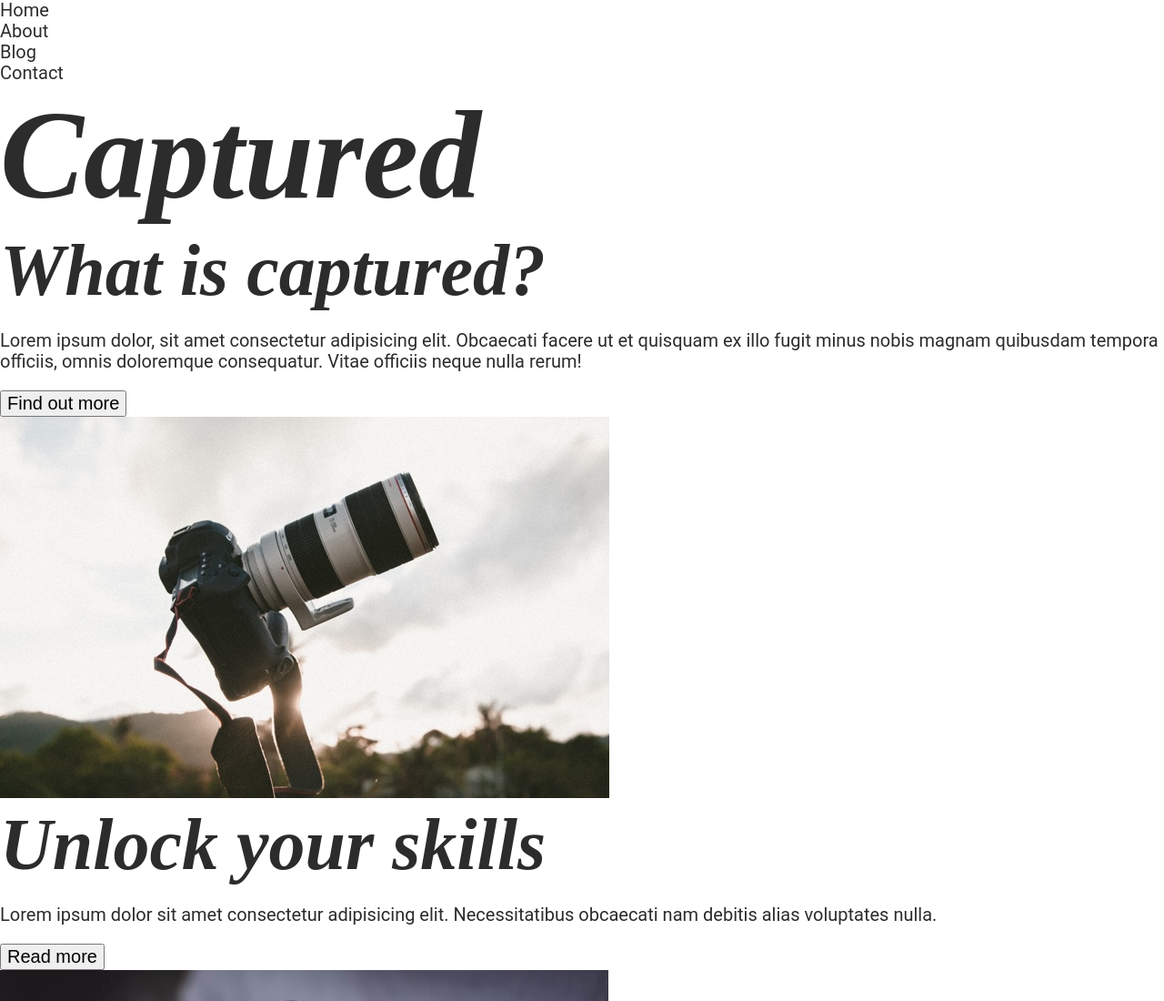
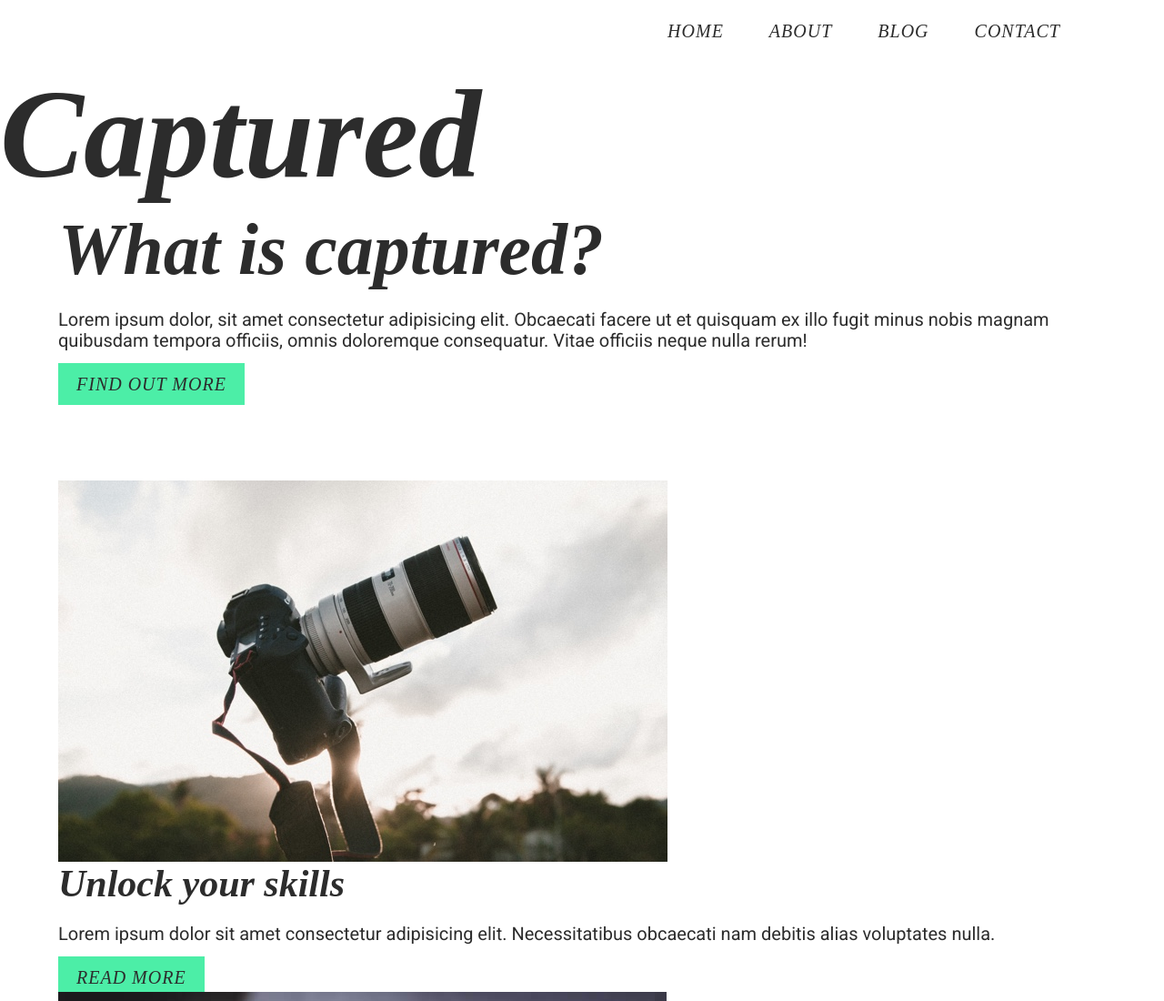
Before and after one commit to Kwabena2K/kwabenaOsei-Project1, a plain HTML site: page index.html in a window 1280 px wide. Shown: the top 1100 px of the page at 91% size. Drawn offline with nearby package versions, Linux system fonts and the light colour scheme; files that its build step writes are made by us from their sources; a web font is replaced by a local one.

Commit message:
Added baseStyles and completed navbar

```diff
--- a/index.html
+++ b/index.html
@@ -5,8 +5,11 @@
     <meta charset="UTF-8">
     <meta http-equiv="X-UA-Compatible" content="IE=edge">
     <meta name="viewport" content="width=device-width, initial-scale=1.0">
+    <link rel="preconnect" href="https://fonts.googleapis.com">
+    <link rel="preconnect" href="https://fonts.gstatic.com" crossorigin>
+    <link href="https://fonts.googleapis.com/css2?family=Playfair+Display:ital,wght@1,700&family=Roboto&display=swap" rel="stylesheet">
     <title>KwabenaOsei-Project1</title>
-    <link rel="stylesheet" href="styles.css">
+    <link rel="stylesheet" href="./styles/sass/styles.css">
 </head>
 
 <body>
@@ -14,7 +17,7 @@
     <nav class="navBar">
         <div class="wrapper">
             <nav>
-                <ul>
+                <ul class="menu">
                     <li>
                         <a href="">Home</a>
                     </li>
@@ -29,14 +32,14 @@
                     </li>
                 </ul>
             </nav>
-
+        </div>
+    </nav>
     <!-- Header -->
     <header>
         <div class="headerText">
             <h1>Captured</h1>
         </div>
     </header>
-        </div>
 
     <!-- Main Area -->
     <main id="mainContent">
@@ -45,7 +48,7 @@
             <div class="wrapper">
                 <h2>What is captured?</h2>
                 <p>Lorem ipsum dolor, sit amet consectetur adipisicing elit. Obcaecati facere ut et quisquam ex illo fugit minus nobis magnam quibusdam tempora officiis, omnis doloremque consequatur. Vitae officiis neque nulla rerum!</p>
-                    <button class="homeButton">Find out more</button>
+                <a href="#" class="infoButton button">Find out more</a>
             </div>
         </section>
 
@@ -55,16 +58,16 @@
                 <div class="imgContainer">
                     <img src="./assets/left-image.jpg" alt="">
                 </div>
-                    <h2>Unlock your skills</h2>
+                <h3>Unlock your skills</h3>
                 <p>Lorem ipsum dolor sit amet consectetur adipisicing elit. Necessitatibus obcaecati nam debitis alias voluptates nulla.</p>
-                    <button class="homeButton">Read more</button>
+                <a href="#" class="aboutButton button">Read more</a>
 
                 <div class="imgContainer">
                     <img src="./assets/right-image.jpg" alt="">
                 </div>
-                    <h2>Getting new gear</h2>
+                <h3>Getting new gear</h3>
                 <p>Lorem ipsum dolor sit amet consectetur adipisicing elit. Debitis accusamus est, sunt corporis minus asperiores?</p>
-                    <button class="homeButton">Read more</button>
+                <a href="#" class="aboutButton button">Read more</a>
             </div>
 
 
@@ -84,7 +87,7 @@
                 <h2>This month profile</h2>
                 <p>Lorem ipsum dolor sit amet consectetur adipisicing elit. Voluptates vitae earum, quis quo nulla nesciunt laudantium temporibus, velit eius rem necessitatibus enim ducimus aliquid commodi dolorem, vel nisi minus sed sequi maiores? Doloremque
                     est sunt at nulla, eaque necessitatibus aut.</p>
-                    <button class="homeButton">Find out more</button>
+                <a href="#" class="infoButton button">Find out more</a>
             </div>
         </section>
 
@@ -109,7 +112,7 @@
             <p>Copyright © 2022 Juno College</p>
         </div>
     </footer>
-    </nav>
+
 </body>
 
 </html>
--- /dev/null
+++ b/styles/sass/partials/_baseStyles.scss
@@ -0,0 +1,32 @@
+img {
+    max-width: 100%;
+    display: block;
+}
+
+.wrapper {
+    max-width: 1260px;
+    width: 90%;
+    margin: 0 auto;
+}
+
+section {
+    margin-bottom: 90px;
+}
+
+.button {
+    padding: 12px 20px;
+    border: none;
+    line-height: 1.6rem;
+    text-align: center;
+    letter-spacing: 0.05rem;
+    font-size: 1rem;
+    font-style: italic;
+    text-transform: uppercase;
+    font-family: $headingFont;
+}
+
+.infoButton,
+.aboutButton {
+    color: $primary;
+    background: $secondary;
+}
--- /dev/null
+++ b/styles/sass/partials/_nav.scss
@@ -0,0 +1,23 @@
+.navBar {
+    font-family: $headingFont;
+    font-style: italic;
+    font-size: 1rem;
+    text-align: center;
+    line-height: 1.45rem;
+    letter-spacing: 0.05rem;
+    text-transform: uppercase;
+    .wrapper {
+        display: flex;
+        align-items: center;
+        justify-content: right;
+        padding: 20px 0;
+    }
+    .menu {
+        display: flex;
+    }
+    li {
+        margin-right: 50px;
+        // border-bottom: 4px solid $secondary;
+        // padding-bottom: 5px;
+    }
+}
--- a/styles/sass/styles.scss
+++ b/styles/sass/styles.scss
@@ -12,3 +12,6 @@
 @import "./partials/setup";
 @import "./partials/variables";
 @import "./partials/typography";
+@import "./partials/baseStyles";
+@import "./partials/header";
+@import "./partials/nav";
```
Also changed, not shown: styles/sass/partials/_header.scss (added), styles/sass/styles.css, 1 other file. Lines whose indentation alone changed are shown as unchanged.
